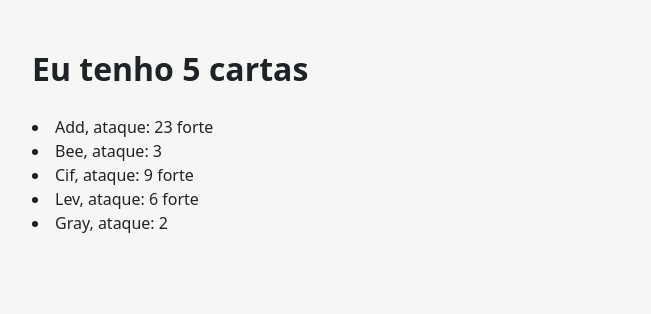
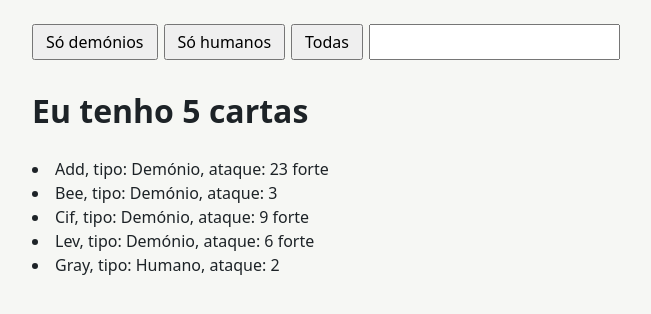
Before and after one commit to Flying-Toasters/ficha3-rodrigodomingos, a React (Vite) app: page / in a window 1280 px wide. Shown: the top 314 px of the page, without its empty margins (288-939 px from the left). Built offline with nearby package versions, Linux system fonts and the light colour scheme.

Commit message:
add feat: Filter buttons

```diff
--- a/src/App.jsx
+++ b/src/App.jsx
@@ -1,4 +1,5 @@
 import Card from "./Card.jsx";
+import { useState } from "react";
 // PONTO DE PARTIDA DA AULA 4
 //
 // É exatamente onde o professor acabou o live coding do Bloco 1:
@@ -19,11 +20,42 @@ const cards = [
     { name: "Gray", type: "Humano", attack: 2, defense: 3 }
 ];
 
+
+
+
 function App() {
+
+const [filter, setFilter] = useState("Todas");
+
+const [search, setSearch] = useState("");
+
+
+
+const visible = cards.filter(
+    (card) => filter === "Todas" || card.type === filter
+  );
+
   return (
+
     <main>
+      <button onClick={() => setFilter("Demónio")}>
+        Só demónios
+      </button>
+      <button onClick={() => setFilter("Humano")}>
+        Só humanos
+      </button>
+      <button onClick={() => setFilter("Todas")}>
+        Todas
+      </button>
+
+      <input
+        value={search}
+        onChange={(e) => setSearch(e.target.value)}
+      />
+
       <h1>Eu tenho {cards.length} cartas</h1>
-      {cards.map((card) => (
+
+      {visible.map((card) => (
         <Card key={card.name} {...card}/>
       ))}
     </main>
--- a/src/Card.jsx
+++ b/src/Card.jsx
@@ -1,7 +1,9 @@
-function Card({name, attack}) {
+import { useState } from "react";
+
+function Card({name, type, attack}) {
   return (
     <li className="card">
-      {name}, ataque: {attack} {attack >= 6 && <span>forte</span>}
+      {name}, tipo: {type}, ataque: {attack} {attack >= 6 && <span>forte</span>}
     </li>
   );
 }
```
